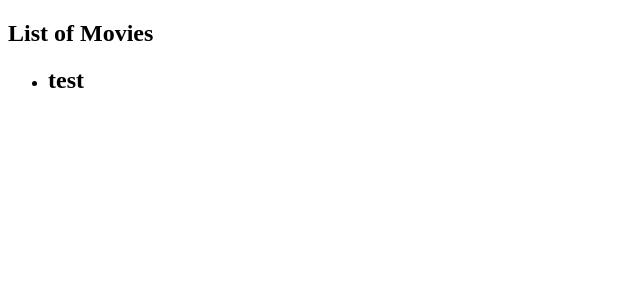
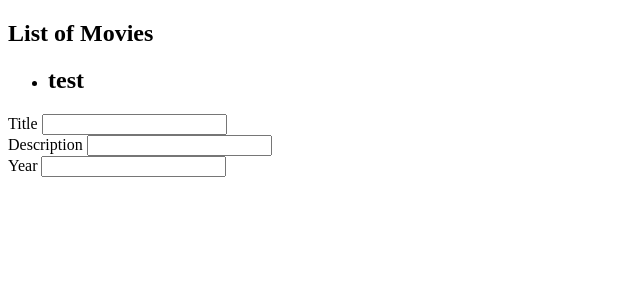
Before and after one commit to limpker10/DjangoAngular-, an Angular app in the folder crud/: page / in a window 1280 px wide. Shown: the top 300 px of the page, without its empty margins (0-640 px from the left). Built offline with nearby package versions, Linux system fonts and the light colour scheme; no server answers.

Commit message:
importando FormsModule al proyecto Angular

```diff
--- a/crud/src/app/app.component.html
+++ b/crud/src/app/app.component.html
@@ -4,3 +4,6 @@
     <h2 (click) = "movieClicked(movie)">{{movie.title}}</h2>
   </li>
 </ul>
+Title <input type="text" [(ngModel)]='title'><br>
+Description <input type="text" [(ngModel)]='desc'><br>
+Year <input type="text" [(ngModel)]='year'><br>
--- a/crud/src/app/app.component.ts
+++ b/crud/src/app/app.component.ts
@@ -8,6 +8,9 @@ import { ApiService } from './api.service';
 })
 export class AppComponent {
   movies = [{title:'test'}]
+  title="";
+  desc="";
+  year="";
   constructor (private api:ApiService){
     this.getMovies();
   }
@@ -25,7 +28,9 @@ export class AppComponent {
   movieClicked= (movie:any) =>{
     this.api.getOneMovies(movie.id).subscribe(
       data =>{
-
+        this.title = data.title;
+        this.desc = data.desc;
+        this.year = data.year;
         console.log(data)
       },
       error =>{
--- a/crud/src/app/app.module.ts
+++ b/crud/src/app/app.module.ts
@@ -2,14 +2,15 @@ import { NgModule } from '@angular/core';
 import { BrowserModule } from '@angular/platform-browser';
 import { HttpClientModule} from '@angular/common/http';
 import { AppComponent } from './app.component';
-
+import { FormsModule } from '@angular/forms';
 @NgModule({
   declarations: [
     AppComponent
   ],
   imports: [
     BrowserModule,
-    HttpClientModule
+    HttpClientModule,
+    FormsModule
   ],
   providers: [],
   bootstrap: [AppComponent]
```
